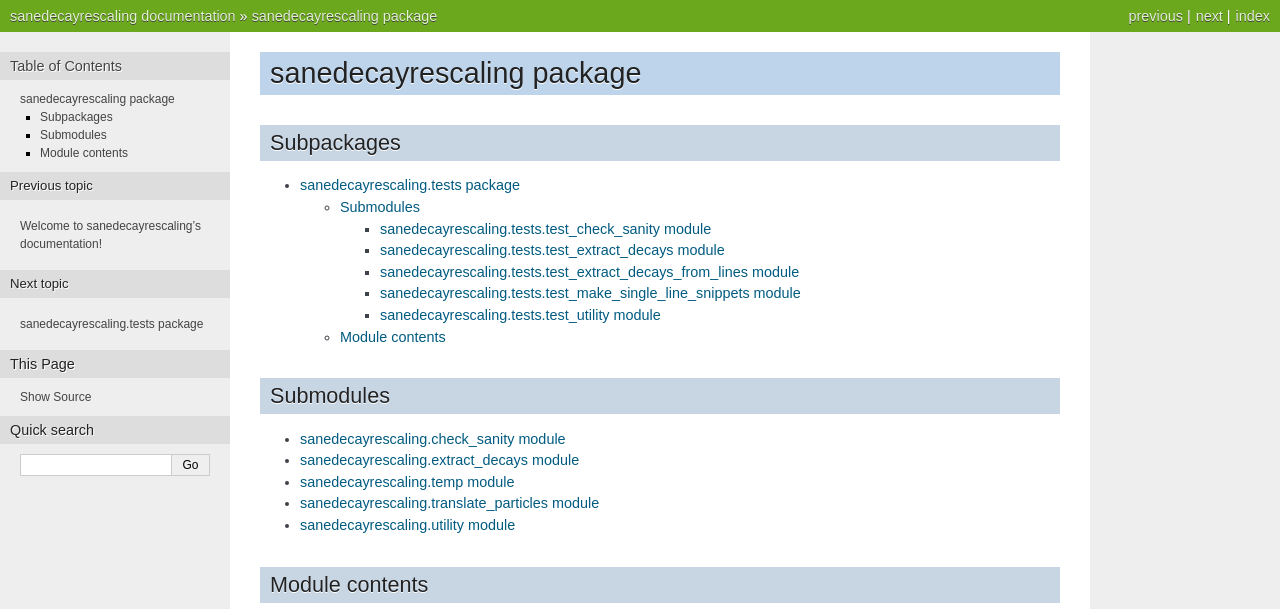
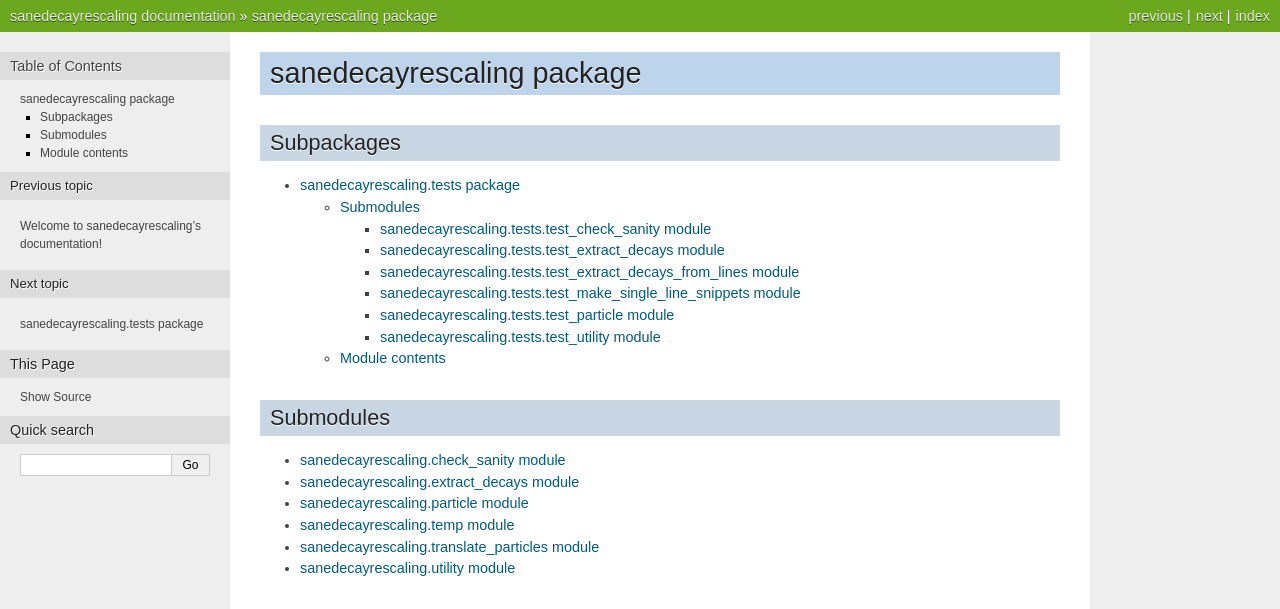
Before and after one commit to micgro42/SaneDecayRescaling, a Sphinx documentation site: the page built from docs/sanedecayrescaling.rst, in a window 1280 px wide, cut to the strip 0-609 px from the top of the page. Built offline with Sphinx 7.4.7, drawn with Linux system fonts in a browser that asks for light colours.

Commit message:
add doc-files for particle.py and test_particle.py

```diff
--- /dev/null
+++ b/docs/sanedecayrescaling.particle.rst
@@ -0,0 +1,7 @@
+sanedecayrescaling.particle module
+==================================
+
+.. automodule:: sanedecayrescaling.particle
+    :members:
+    :undoc-members:
+    :show-inheritance:
--- a/docs/sanedecayrescaling.rst
+++ b/docs/sanedecayrescaling.rst
@@ -15,6 +15,7 @@ Submodules
 
    sanedecayrescaling.check_sanity
    sanedecayrescaling.extract_decays
+   sanedecayrescaling.particle
    sanedecayrescaling.temp
    sanedecayrescaling.translate_particles
    sanedecayrescaling.utility
--- a/docs/sanedecayrescaling.tests.rst
+++ b/docs/sanedecayrescaling.tests.rst
@@ -10,6 +10,7 @@ Submodules
    sanedecayrescaling.tests.test_extract_decays
    sanedecayrescaling.tests.test_extract_decays_from_lines
    sanedecayrescaling.tests.test_make_single_line_snippets
+   sanedecayrescaling.tests.test_particle
    sanedecayrescaling.tests.test_utility
 
 Module contents
--- /dev/null
+++ b/docs/sanedecayrescaling.tests.test_particle.rst
@@ -0,0 +1,7 @@
+sanedecayrescaling.tests.test_particle module
+=============================================
+
+.. automodule:: sanedecayrescaling.tests.test_particle
+    :members:
+    :undoc-members:
+    :show-inheritance:
```
